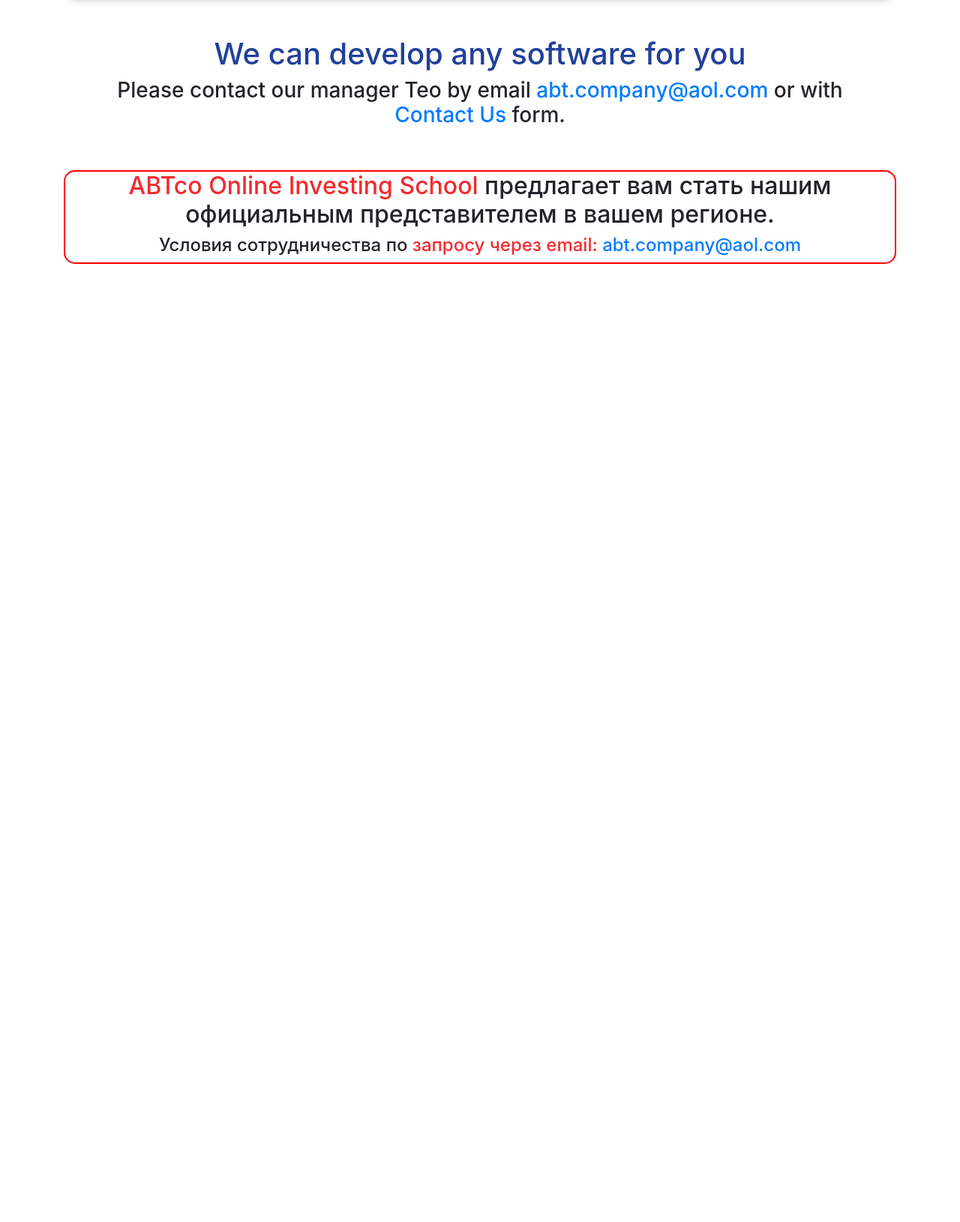
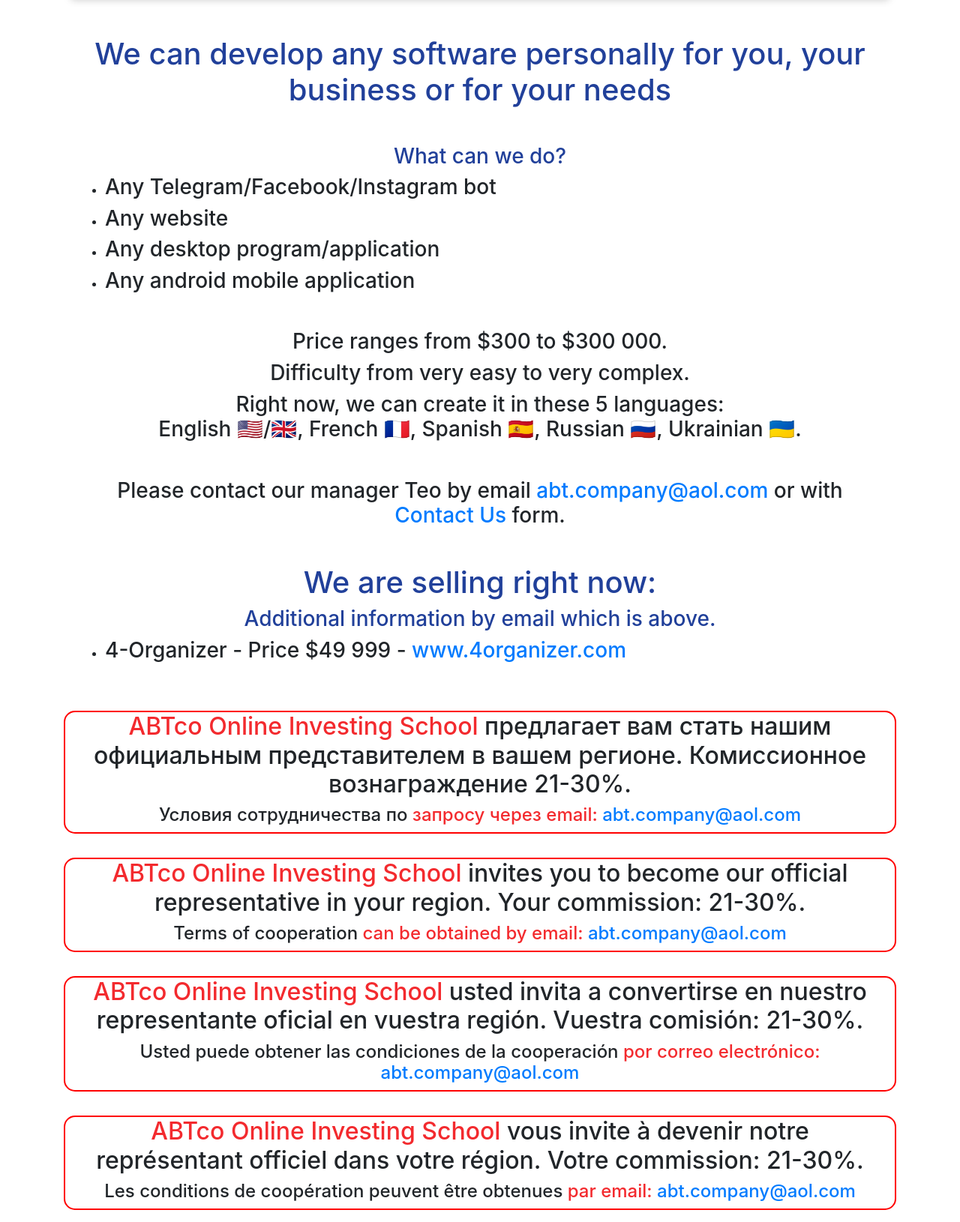
Before and after one commit to Dsibe/abtco, a Django app: page /developing/ in a window 1280 px wide. Shown: the part 139-1769 px from the top of the page at 75% size. Before the commit the page ends 491 px from the top, so only its background shows below. Run offline with Django 3.2, Linux system fonts and the light colour scheme; some libraries are stand-ins or nearby versions.

Commit message:
'views.py'

```diff
--- a/main/templates/main/base.html
+++ b/main/templates/main/base.html
@@ -110,8 +110,46 @@
 
         <div class="row">
           <div class="col-12 mt-5 mb-3" style="border: 2px red solid; border-radius: 15px;">
-          <h2 class="text-center"><span style="color: #F32A2E">ABTco Online Investing School</span> предлагает вам стать нашим официальным представителем в вашем регионе.</h2>
-          <h4 class="text-center">Условия сотрудничества по <span style="color: #F32A2E">запросу через email: </span><a href="mailto:abt.company@aol.com">abt.company@aol.com</a></h4>
+            <h2 class="text-center">
+              <span style="color: #F32A2E">ABTco Online Investing School</span>
+              предлагает вам стать нашим официальным представителем в вашем регионе. Комиссионное вознаграждение 21-30%.</h2>
+            <h4 class="text-center">Условия сотрудничества по
+              <span style="color: #F32A2E">запросу через email:
+              </span>
+              <a href="mailto:abt.company@aol.com">abt.company@aol.com</a>
+            </h4>
+          </div>
+          <div class="col-12 mt-3 mb-3" style="border: 2px red solid; border-radius: 15px;">
+            <h2 class="text-center">
+              <span style="color: #F32A2E">ABTco Online Investing School</span>
+              invites you to become our official representative in your region. Your commission: 21-30%.</h2>
+            <h4 class="text-center">Terms of cooperation
+              <span style="color: #F32A2E">can be obtained by email:
+              </span>
+              <a href="mailto:abt.company@aol.com">abt.company@aol.com</a>
+            </h4>
+          </div>
+
+          <div class="col-12 mt-3 mb-3" style="border: 2px red solid; border-radius: 15px;">
+            <h2 class="text-center">
+              <span style="color: #F32A2E">ABTco Online Investing School</span>
+              usted invita a convertirse en nuestro representante oficial en vuestra región. Vuestra comisión: 21-30%.</h2>
+            <h4 class="text-center">Usted puede obtener las condiciones de la cooperación
+              <span style="color: #F32A2E">por correo electrónico:
+              </span>
+              <a href="mailto:abt.company@aol.com">abt.company@aol.com</a>
+            </h4>
+          </div>
+
+          <div class="col-12 mt-3 mb-3" style="border: 2px red solid; border-radius: 15px;">
+            <h2 class="text-center">
+              <span style="color: #F32A2E">ABTco Online Investing School</span>
+              vous invite à devenir notre représentant officiel dans votre région. Votre commission: 21-30%.
+              <h4 class="text-center">Les conditions de coopération peuvent être obtenues
+                <span style="color: #F32A2E">par email:
+                </span>
+                <a href="mailto:abt.company@aol.com">abt.company@aol.com</a>
+              </h4>
             </div>
           </div>
 
--- a/main/templates/main/contact_us.html
+++ b/main/templates/main/contact_us.html
@@ -14,6 +14,7 @@
         <h3><strong style="color: #F32A2E">•</strong> Viber, Telegram, WhatsApp: +380935896874<br></h3>
         <h3><strong style="color: #F32A2E">•</strong> Email: <a href="mailto:abt.company@aol.com">abt.company@aol.com</a><br></h3>
         <h3><strong style="color: #F32A2E">•</strong> Instagram: <a style="text-align: center;" href="https://www.instagram.com/alex_casa_mentor">@alex_casa_mentor</a></h3>
+        <h3><strong style="color: #F32A2E">•</strong> Facebook: <a style="text-align: center;" href="https://www.facebook.com/alex.casa.mentor">Alex Casa Mentor</a></h3>
       </ul>
 
 
--- a/main/templates/main/developing.html
+++ b/main/templates/main/developing.html
@@ -2,11 +2,46 @@
 
 {% block content %}
 
-  <h1 class="text-center" style="color: #21409A;">We can develop any software for you</h1>
-  <h3 class="text-center">Please contact our manager Teo by email
+  <h1 class="text-center" style="color: #21409A;">We can develop any software personally for you, your business or for your needs</h1>
+  <h3 class="text-center mt-5" style="color: #21409A;">What can we do?</h3>
+
+  <ul>
+    <li>
+      <h3>Any Telegram/Facebook/Instagram bot</h3>
+    </li>
+    <li>
+      <h3>Any website</h3>
+    </li>
+    <li>
+      <h3>Any desktop program/application</h3>
+    </li>
+    <li>
+      <h3>Any android mobile application</h3>
+    </li>
+  </ul>
+
+  <div class="text-center">
+    <h3 class="mt-5">Price ranges from $300 to $300 000.</h3>
+    <h3>Difficulty from very easy to very complex.</h3>
+    <h3>Right now, we can create it in these 5 languages:<br>English 🇺🇸/🇬🇧, French 🇫🇷, Spanish 🇪🇸, Russian 🇷🇺, Ukrainian 🇺🇦.</h3>
+  </div>
+
+  <h3 class="mt-5 mb-5 text-center">Please contact our manager Teo by email
     <a href="mailto:abt.company@aol.com">abt.company@aol.com</a>
     or with
     <a href="/contact-us">Contact Us</a>
     form.
   </h3>
+
+  <h1 class="text-center mt-5" style="color: #21409A;">We are selling right now:</h1>
+  <h3 class="text-center" style="color: #21409A;">Additional information by email which is above.</h3>
+
+  <ul>
+    <li>
+      <h3>4-Organizer - Price $49 999 -
+        <a href="http://www.4organizer.com">www.4organizer.com</a>
+      </h3>
+    </li>
+  </ul>
+
 {% endblock %}
--- a/main/urls.py
+++ b/main/urls.py
@@ -8,6 +8,7 @@ from users.models import *
 
 urlpatterns = [
     path('admin/', admin.site.urls),
+    path('trading-ru-g-ig/', trading_ru_g, name='trading-ru-g'),
     path('reviews/', reviews, name='reviews'),
     path('underconstruction/', ud, name='ud'),
     path('business/', business, name='business'),
--- a/main/views.py
+++ b/main/views.py
@@ -60,7 +60,7 @@ def main(request):
 
 def ud(request):
     return HttpResponse(
-        "<h1 style='text-align: center; font-family: arial; color: #21409A;'>Under Construction</h1>"
+        """<link rel="stylesheet" href="https://stackpath.bootstrapcdn.com/bootstrap/4.3.1/css/bootstrap.min.css" integrity="sha384-ggOyR0iXCbMQv3Xipma34MD+dH/1fQ784/j6cY/iJTQUOhcWr7x9JvoRxT2MZw1T" crossorigin="anonymous"><div class="container col-12 "><div class="col-12 row h-100"><div style="border: 2px solid red; border-radius: 25px; padding: 30px" class="align-middle my-auto mx-auto"><h1 style='text-align: center; font-family: arial; color: #21409A;'>We are still trying to translate it for you.<br>Please come back soon.<br>Sorry for inconvenience and thank you.<br><span style='color: red'>ABTco team</span></h1></div></div></div>"""
     )
 
 
@@ -82,9 +82,9 @@ def contact_us(request):
             name = form.cleaned_data['name']
             email = form.cleaned_data['email']
             message = form.cleaned_data['message']
-            send_mail(f'New contact-us message from {email}, name: {name}',
-                      message, 'abtcous2014@gmail.com',
-                      ['abt.company@aol.com', 'darik.pc@gmail.com'])
+            # send_mail(f'New contact-us message from {email}, name: {name}',
+            #           message, 'abtcous2014@gmail.com',
+            #           ['abt.company@aol.com', 'darik.pc@gmail.com'])
             return HttpResponse('You message has been sended succesfully')
     return render(request, r'main/contact_us.html', context={'form': form})
 
```
Also changed, not shown: main/models.py (+6 -1 lines), main/templates/main/departments.html (+7 -12 lines), main/templates/main/reviews.html (+65 -40 lines), db.sqlite3, main/migrations/0002_review.py (added), users/migrations/0007_auto_20201020_1748.py (added). Lines whose indentation alone changed are shown as unchanged.
